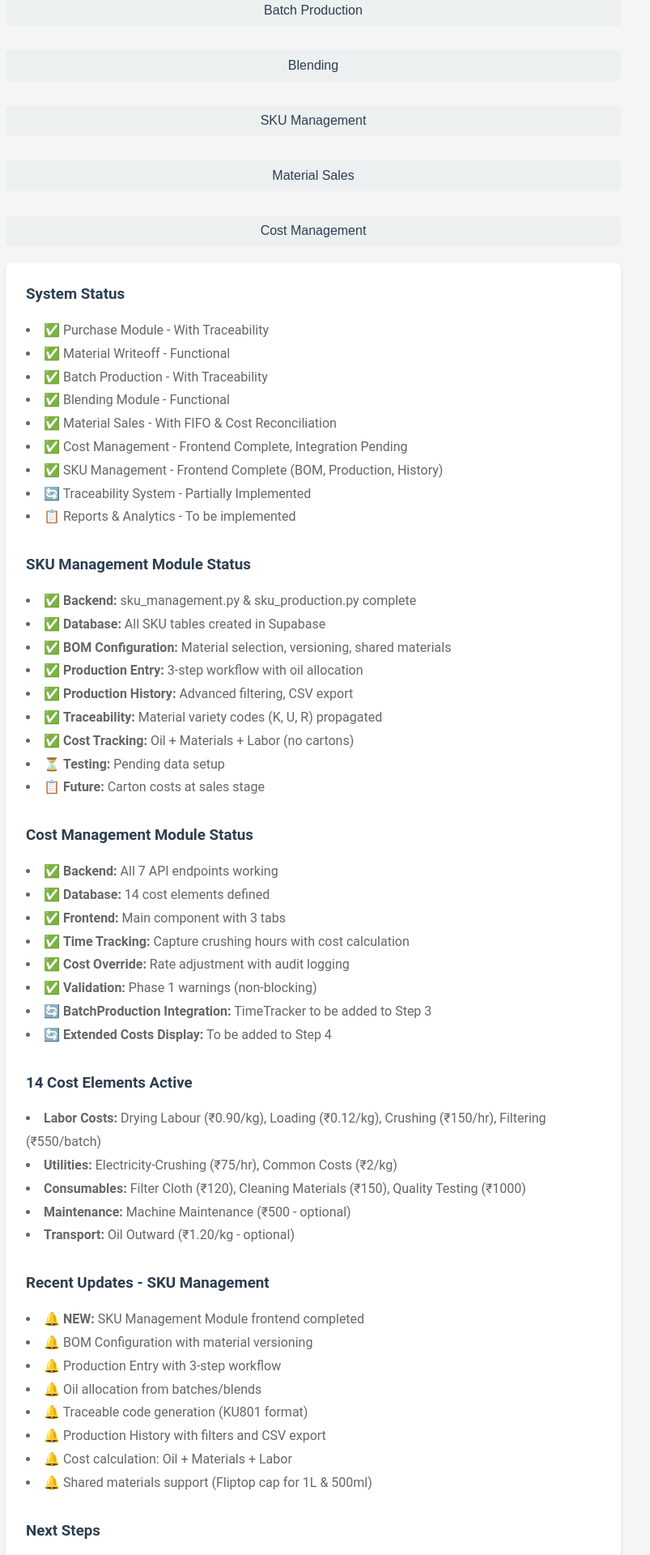
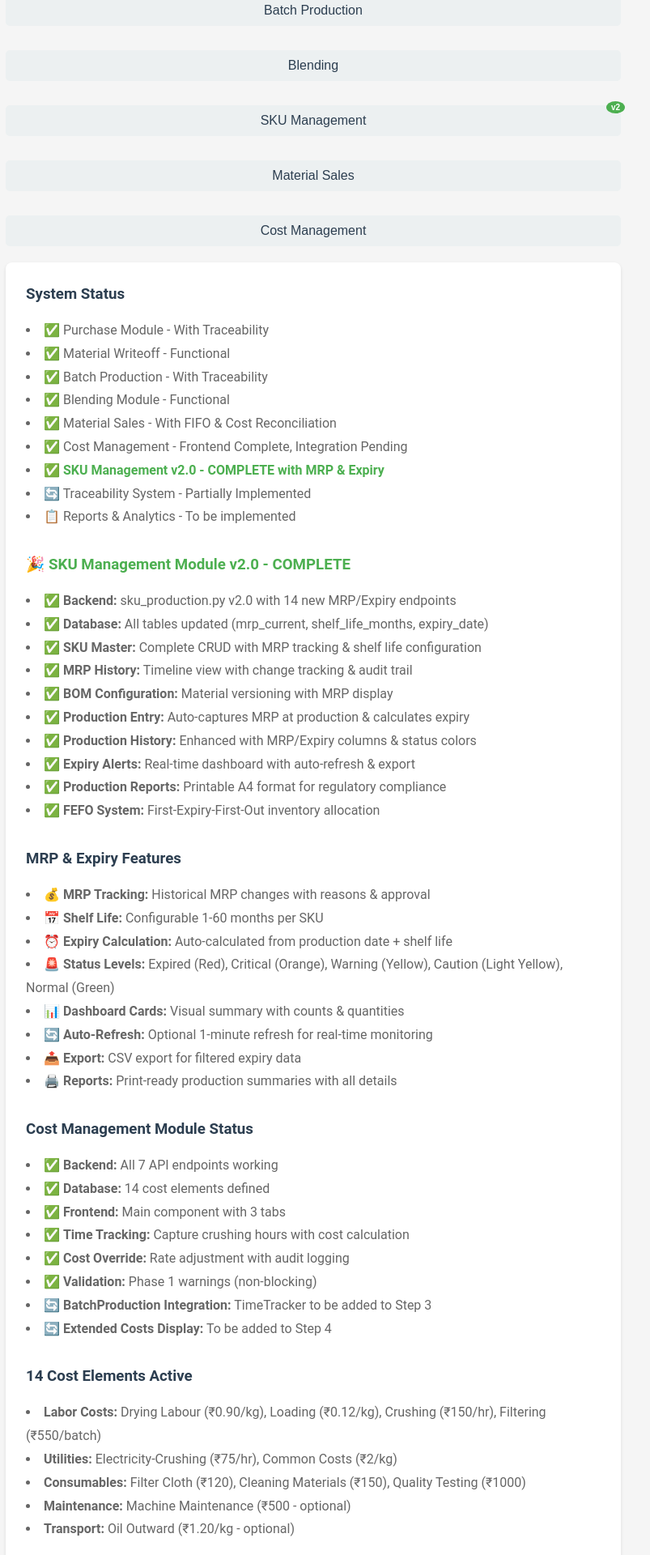
Before and after one commit to rjshvjy/puvi, a React (Create React App) app in the folder puvi-frontend/puvi-frontend-main/: page / in a window 1280 px wide. Shown: the part 420-2340 px from the top of the page at 81% size, without its empty margins (253-1056 px from the left). Built offline with nearby package versions, Linux system fonts and the light colour scheme.

Commit message:
Update App.js

```diff
--- a/puvi-frontend/puvi-frontend-main/src/App.js
+++ b/puvi-frontend/puvi-frontend-main/src/App.js
@@ -9,7 +9,7 @@ import BatchProduction from './modules/BatchProduction';
 import Blending from './modules/Blending';
 import MaterialSales from './modules/MaterialSales';
 import CostManagement from './modules/CostManagement';
-import SKUManagement from './modules/SKUManagement';  // NEW - Import SKU Management
+import SKUManagement from './modules/SKUManagement';
 
 function App() {
   const [activeModule, setActiveModule] = useState('info');
@@ -18,7 +18,7 @@ function App() {
     <div className="app">
       <header>
         <h1>PUVI Oil Manufacturing System</h1>
-        <p>Cost Management & Inventory Tracking</p>
+        <p>Cost Management & Inventory Tracking with MRP & Expiry Management</p>
       </header>
 
       <nav style={{
@@ -118,10 +118,22 @@ function App() {
             borderRadius: '5px',
             cursor: 'pointer',
             fontWeight: activeModule === 'sku' ? 'bold' : 'normal',
-            transition: 'all 0.2s ease'
+            transition: 'all 0.2s ease',
+            position: 'relative'
           }}
         >
           SKU Management
+          <span style={{
+            position: 'absolute',
+            top: '-5px',
+            right: '-5px',
+            background: '#4CAF50',
+            color: 'white',
+            borderRadius: '50%',
+            fontSize: '10px',
+            padding: '2px 6px',
+            fontWeight: 'bold'
+          }}>v2</span>
         </button>
 
         <button
@@ -167,22 +179,35 @@ function App() {
             <li>✅ Blending Module - Functional</li>
             <li>✅ Material Sales - With FIFO & Cost Reconciliation</li>
             <li>✅ Cost Management - Frontend Complete, Integration Pending</li>
-            <li>✅ SKU Management - Frontend Complete (BOM, Production, History)</li>
+            <li>✅ <strong style={{color: '#4CAF50'}}>SKU Management v2.0 - COMPLETE with MRP & Expiry</strong></li>
             <li>🔄 Traceability System - Partially Implemented</li>
             <li>📋 Reports & Analytics - To be implemented</li>
           </ul>
 
-          <h3 style={{ marginTop: '30px' }}>SKU Management Module Status</h3>
+          <h3 style={{ marginTop: '30px', color: '#4CAF50' }}>🎉 SKU Management Module v2.0 - COMPLETE</h3>
           <ul>
-            <li>✅ <strong>Backend:</strong> sku_management.py & sku_production.py complete</li>
-            <li>✅ <strong>Database:</strong> All SKU tables created in Supabase</li>
-            <li>✅ <strong>BOM Configuration:</strong> Material selection, versioning, shared materials</li>
-            <li>✅ <strong>Production Entry:</strong> 3-step workflow with oil allocation</li>
-            <li>✅ <strong>Production History:</strong> Advanced filtering, CSV export</li>
-            <li>✅ <strong>Traceability:</strong> Material variety codes (K, U, R) propagated</li>
-            <li>✅ <strong>Cost Tracking:</strong> Oil + Materials + Labor (no cartons)</li>
-            <li>⏳ <strong>Testing:</strong> Pending data setup</li>
-            <li>📋 <strong>Future:</strong> Carton costs at sales stage</li>
+            <li>✅ <strong>Backend:</strong> sku_production.py v2.0 with 14 new MRP/Expiry endpoints</li>
+            <li>✅ <strong>Database:</strong> All tables updated (mrp_current, shelf_life_months, expiry_date)</li>
+            <li>✅ <strong>SKU Master:</strong> Complete CRUD with MRP tracking & shelf life configuration</li>
+            <li>✅ <strong>MRP History:</strong> Timeline view with change tracking & audit trail</li>
+            <li>✅ <strong>BOM Configuration:</strong> Material versioning with MRP display</li>
+            <li>✅ <strong>Production Entry:</strong> Auto-captures MRP at production & calculates expiry</li>
+            <li>✅ <strong>Production History:</strong> Enhanced with MRP/Expiry columns & status colors</li>
+            <li>✅ <strong>Expiry Alerts:</strong> Real-time dashboard with auto-refresh & export</li>
+            <li>✅ <strong>Production Reports:</strong> Printable A4 format for regulatory compliance</li>
+            <li>✅ <strong>FEFO System:</strong> First-Expiry-First-Out inventory allocation</li>
+          </ul>
+
+          <h3 style={{ marginTop: '30px' }}>MRP & Expiry Features</h3>
+          <ul>
+            <li>💰 <strong>MRP Tracking:</strong> Historical MRP changes with reasons & approval</li>
+            <li>📅 <strong>Shelf Life:</strong> Configurable 1-60 months per SKU</li>
+            <li>⏰ <strong>Expiry Calculation:</strong> Auto-calculated from production date + shelf life</li>
+            <li>🚨 <strong>Status Levels:</strong> Expired (Red), Critical (Orange), Warning (Yellow), Caution (Light Yellow), Normal (Green)</li>
+            <li>📊 <strong>Dashboard Cards:</strong> Visual summary with counts & quantities</li>
+            <li>🔄 <strong>Auto-Refresh:</strong> Optional 1-minute refresh for real-time monitoring</li>
+            <li>📤 <strong>Export:</strong> CSV export for filtered expiry data</li>
+            <li>🖨️ <strong>Reports:</strong> Print-ready production summaries with all details</li>
           </ul>
 
           <h3 style={{ marginTop: '30px' }}>Cost Management Module Status</h3>
@@ -206,27 +231,41 @@ function App() {
             <li><strong>Transport:</strong> Oil Outward (₹1.20/kg - optional)</li>
           </ul>
 
-          <h3 style={{ marginTop: '30px' }}>Recent Updates - SKU Management</h3>
+          <h3 style={{ marginTop: '30px', color: '#4CAF50' }}>🆕 Latest Updates - SKU v2.0</h3>
           <ul>
-            <li>🔔 <strong>NEW:</strong> SKU Management Module frontend completed</li>
-            <li>🔔 BOM Configuration with material versioning</li>
-            <li>🔔 Production Entry with 3-step workflow</li>
-            <li>🔔 Oil allocation from batches/blends</li>
-            <li>🔔 Traceable code generation (KU801 format)</li>
-            <li>🔔 Production History with filters and CSV export</li>
-            <li>🔔 Cost calculation: Oil + Materials + Labor</li>
-            <li>🔔 Shared materials support (Fliptop cap for 1L & 500ml)</li>
+            <li>🎉 <strong>COMPLETE:</strong> SKU Management v2.0 with full MRP & Expiry tracking</li>
+            <li>✨ SKU Master component with dynamic oil types & density from materials</li>
+            <li>✨ MRP History timeline with percentage change indicators</li>
+            <li>✨ Expiry Alert dashboard with 5 urgency levels</li>
+            <li>✨ Production Summary Report for regulatory compliance</li>
+            <li>✨ Auto-calculation of expiry dates based on shelf life</li>
+            <li>✨ FEFO allocation system for inventory management</li>
+            <li>✨ 7 integrated tabs in SKU Management module</li>
           </ul>
 
           <h3 style={{ marginTop: '30px' }}>Next Steps</h3>
           <ul>
-            <li>📌 Setup test data for SKU Management (materials, SKUs, BOMs)</li>
-            <li>📌 Test production workflow end-to-end</li>
+            <li>📌 <strong style={{color: '#4CAF50'}}>TEST SKU v2.0:</strong> Complete end-to-end testing of MRP & Expiry features</li>
+            <li>📌 Setup test data: Create sample SKUs with different MRP & shelf life values</li>
+            <li>📌 Verify expiry alerts: Test with various production dates</li>
+            <li>📌 Test FEFO allocation: Ensure oldest expiry products are allocated first</li>
+            <li>📌 Print production reports: Verify regulatory compliance format</li>
             <li>📌 Integrate TimeTracker component into BatchProduction Step 3</li>
             <li>📌 Add extended costs display to BatchProduction Step 4</li>
-            <li>📌 Create supporting components (CostCapture, CostSummary)</li>
-            <li>📌 Test complete cost flow from batch creation to SKU production</li>
-            <li>📌 Phase 2: Implement blocking validation (future)</li>
+            <li>📌 Phase 2: Implement blocking validation for Cost Management</li>
+            <li>📌 Future: Add predictive analytics for expiry management</li>
+          </ul>
+
+          <h3 style={{ marginTop: '30px' }}>Production Deployment Checklist</h3>
+          <ul>
+            <li>☑️ Verify all API endpoints are accessible</li>
+            <li>☑️ Test MRP change workflow with approvals</li>
+            <li>☑️ Validate expiry calculations across time zones</li>
+            <li>☑️ Test auto-refresh performance with large datasets</li>
+            <li>☑️ Verify print format on different browsers</li>
+            <li>☑️ Train users on MRP management & expiry monitoring</li>
+            <li>☑️ Set up alerts for critical expiry items</li>
+            <li>☑️ Document FEFO allocation procedures</li>
           </ul>
         </div>
       )}
```
